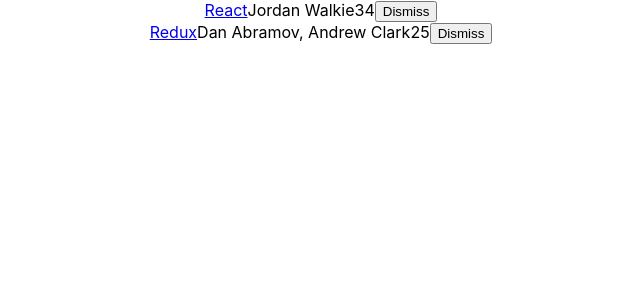
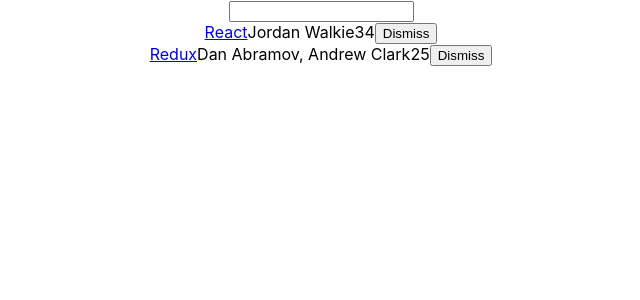
Before and after one commit to madamot/Hackernews, a React (Create React App) app: page / in a window 1280 px wide. Shown: the top 300 px of the page, without its empty margins (319-959 px from the left). Built offline with nearby package versions, Linux system fonts and the light colour scheme.

Commit message:
split up components

```diff
--- a/src/App.js
+++ b/src/App.js
@@ -20,6 +20,12 @@
   },
 ];
 
+function isSearched(searchTerm) {
+  return function (item) {
+    return item.title.toLowerCase().includes(searchTerm.toLowerCase());
+  }
+}
+
 class App extends Component {
 
   constructor(props) {
@@ -27,9 +33,15 @@
 
     this.state = {
       list,
+      searchTerm: '',
     };
 
+    this.onSearchChange = this.onSearchChange.bind(this);
     this.onDismiss = this.onDismiss.bind(this);
+  }
+
+  onSearchChange(event) {
+    this.setState({ searchTerm: event.target.value });
   }
 
   onDismiss(id) {
@@ -39,9 +51,44 @@
   }
 
   render() {
+    const { searchTerm, list } = this.state;
     return (
       <div className="App">
-        {this.state.list.map(item =>
+        <Search
+          value={searchTerm}
+          onChange={this.onSearchChange}
+        />
+        <Table
+          list={list}
+          pattern={searchTerm}
+          onDismiss={this.onDismiss}
+        />
+      </div>
+    );
+  }
+}
+
+class Search extends Component {
+  render() {
+    const { value, onChange } = this.props;
+    return (
+      <form>
+        <input
+          type="text"
+          value={value}
+          onChange={onChange}
+        />
+      </form>
+    );
+  }
+}
+
+class Table extends Component {
+  render() {
+    const { list, pattern, onDismiss } = this.props;
+    return (
+      <div>
+        {list.filter(isSearched(pattern)).map(item =>
           <div key ={item.objectID}>
             <span>
               <a href={item.url}>{item.title}</a>
@@ -51,7 +98,7 @@
             <span>{item.points}</span>
             <span>
               <button
-                onClick={() => this.onDismiss(item.objectID)} type="button">
+                onClick={() => onDismiss(item.objectID)} type="button">
                 Dismiss
               </button>
             </span>
@@ -63,4 +110,5 @@
 }
 
 
+
 export default App;
```
